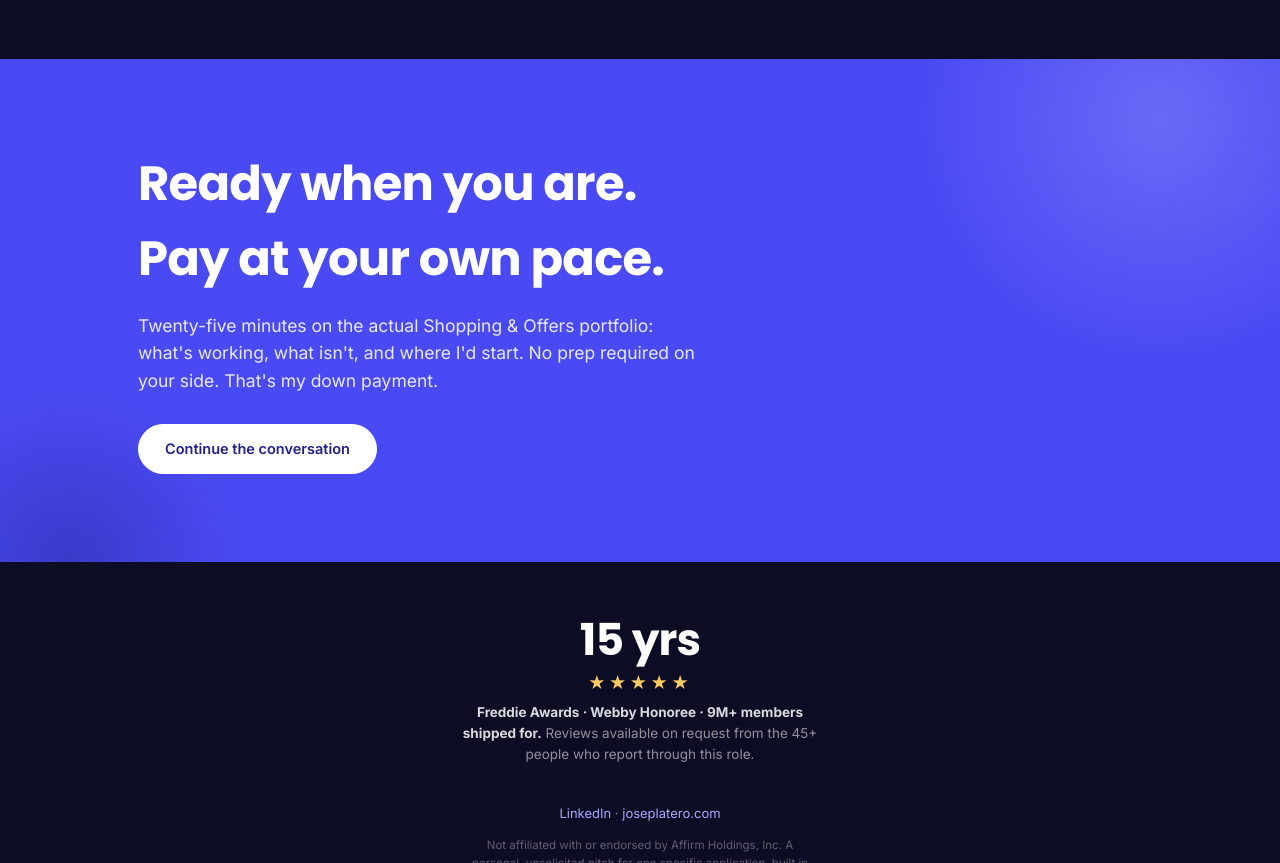
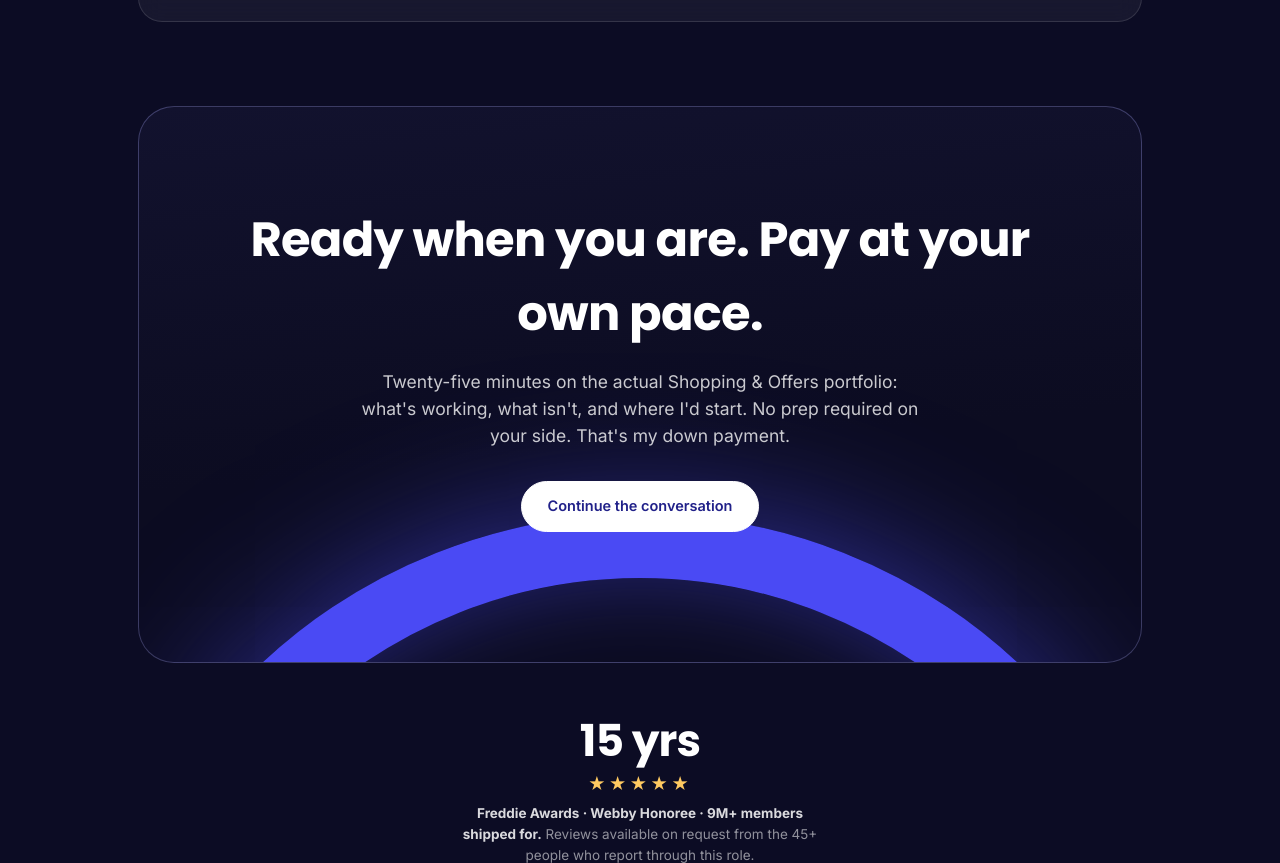
Before and after one commit to thejoseplatero/affirm, a plain HTML site: page index.html in a window 1280 px wide. Shown: the part 7522-8385 px from the top of the page. Drawn offline with Linux system fonts and the light colour scheme.

Commit message:
Fix stat-numeral bug and rebuild the closing band
The real bug behind 'numbers smaller than the icons': .stat span { font-size:13px }
was written for the label but also matched the <span data-count> numeral inside <b>,
so 45/9/2/15 rendered at 13px while their +/M+/yrs suffixes rendered at 19px.
Scoped to .stat > span and pinned .stat b span to inherit; numerals now 46-72px
with suffixes at .42em. Also bumped the numeral clamp so numbers outweigh the
pillar icons below.

Closing band rebuilt into the design system: dark rounded panel with hairline
indigo border, centered copy, and the affirm arc motif rising behind the bottom
edge (positioned below the CTA, never behind text). Replaces the flat bright
indigo slab with blurry blobs.

```diff
--- a/index.html
+++ b/index.html
@@ -438,9 +438,10 @@
   .stat { background:#111129; padding:36px 26px 30px; transition:background .3s; }
   .stat:hover { background:#16163a; }
   .stat b { font-family:Poppins,sans-serif; display:flex; align-items:baseline; gap:2px; white-space:nowrap;
-            font-size:clamp(34px,4.6vw,58px); font-weight:700; line-height:1; letter-spacing:-.02em; color:var(--indigo-light); margin-bottom:14px; }
+            font-size:clamp(46px,5.6vw,72px); font-weight:700; line-height:1; letter-spacing:-.02em; color:var(--indigo-light); margin-bottom:14px; }
   .stat b i { font-style:normal; font-size:.42em; font-weight:700; }
-  .stat span { display:block; font-size:13px; font-weight:600; color:rgba(255,255,255,.7); letter-spacing:.01em; line-height:1.4; max-width:20ch; }
+  .stat b span { display:inline; font-size:inherit; color:inherit; }
+  .stat > span { display:block; font-size:13px; font-weight:600; color:rgba(255,255,255,.7); letter-spacing:.01em; line-height:1.4; max-width:20ch; }
   .recrow { display:grid; grid-template-columns:120px 1fr; gap:20px; padding:17px 0; border-top:1px solid rgba(255,255,255,.1); font-size:15px; }
   .recrow:first-of-type { border-top:none; }
   .recrow .y { color:rgba(255,255,255,.45); font-size:13.5px; padding-top:2px; }
@@ -461,17 +462,18 @@
   .pillar h3 { font-family:Poppins,sans-serif; font-size:16.5px; font-weight:600; margin-bottom:8px; color:#fff; }
   .pillar p { color:rgba(255,255,255,.68); font-size:14.5px; }
 
-  /* ---------- indigo band ---------- */
-  .band { position:relative; background:var(--indigo); color:#fff; padding:88px 0; overflow:hidden; border-top:none !important; }
-  .band::before { content:""; position:absolute; width:520px; height:520px; border-radius:50%; right:-140px; top:-200px;
-                  background:radial-gradient(circle, #a8a9fc55, transparent 65%); }
-  .band::after { content:""; position:absolute; width:380px; height:380px; border-radius:50%; left:-120px; bottom:-190px;
-                 background:radial-gradient(circle, #21218966, transparent 65%); }
+  /* ---------- closing band: dark panel with the affirm arc rising ---------- */
+  .band { position:relative; background:linear-gradient(175deg, #12122e, #0c0c21 60%); border:1px solid rgba(168,169,252,.3);
+          border-radius:36px; max-width:1004px; margin:0 auto; padding:96px 32px 130px; text-align:center; overflow:hidden; color:#fff; }
+  .band::before { content:""; position:absolute; left:50%; bottom:-960px; transform:translateX(-50%);
+                  width:980px; height:980px; border-radius:50%; border:64px solid var(--indigo);
+                  box-shadow:0 0 140px rgba(74,74,244,.55), inset 0 0 90px rgba(74,74,244,.4); pointer-events:none; }
   .band .wrap { position:relative; z-index:1; }
-  .band h2 { color:#fff; font-size:clamp(30px,4.6vw,48px); max-width:18ch; }
-  .band p { color:rgba(255,255,255,.88); font-size:17.5px; max-width:52ch; margin-top:16px; }
-  .band .pill { background:#fff; color:var(--indigo-dark); border-color:#fff; margin-top:30px; }
-  .band .pill:hover { background:var(--cream); border-color:var(--cream); box-shadow:0 14px 30px -12px rgba(0,0,0,.35); }
+  .band h2 { color:#fff; font-size:clamp(30px,4.6vw,48px); margin:0 auto; }
+  .band p { color:rgba(255,255,255,.78); font-size:17.5px; max-width:52ch; margin:16px auto 0; }
+  .band .pill { background:#fff; color:var(--indigo-dark); border-color:#fff; margin-top:32px; }
+  .band .pill:hover { background:var(--indigo-lightest); border-color:var(--indigo-lightest); box-shadow:0 14px 30px -12px rgba(0,0,0,.45); }
+  @media (max-width:760px){ .band { border-radius:26px; margin:0 16px; padding:72px 24px 104px; } }
 
   .ratefoot { text-align:center; padding:56px 28px 8px; }
   .ratefoot .big { font-family:Poppins,sans-serif; font-size:44px; font-weight:700; letter-spacing:-.02em; color:#fff; line-height:1; }
```
Also changed, not shown: template.html (+14 -12 lines).
